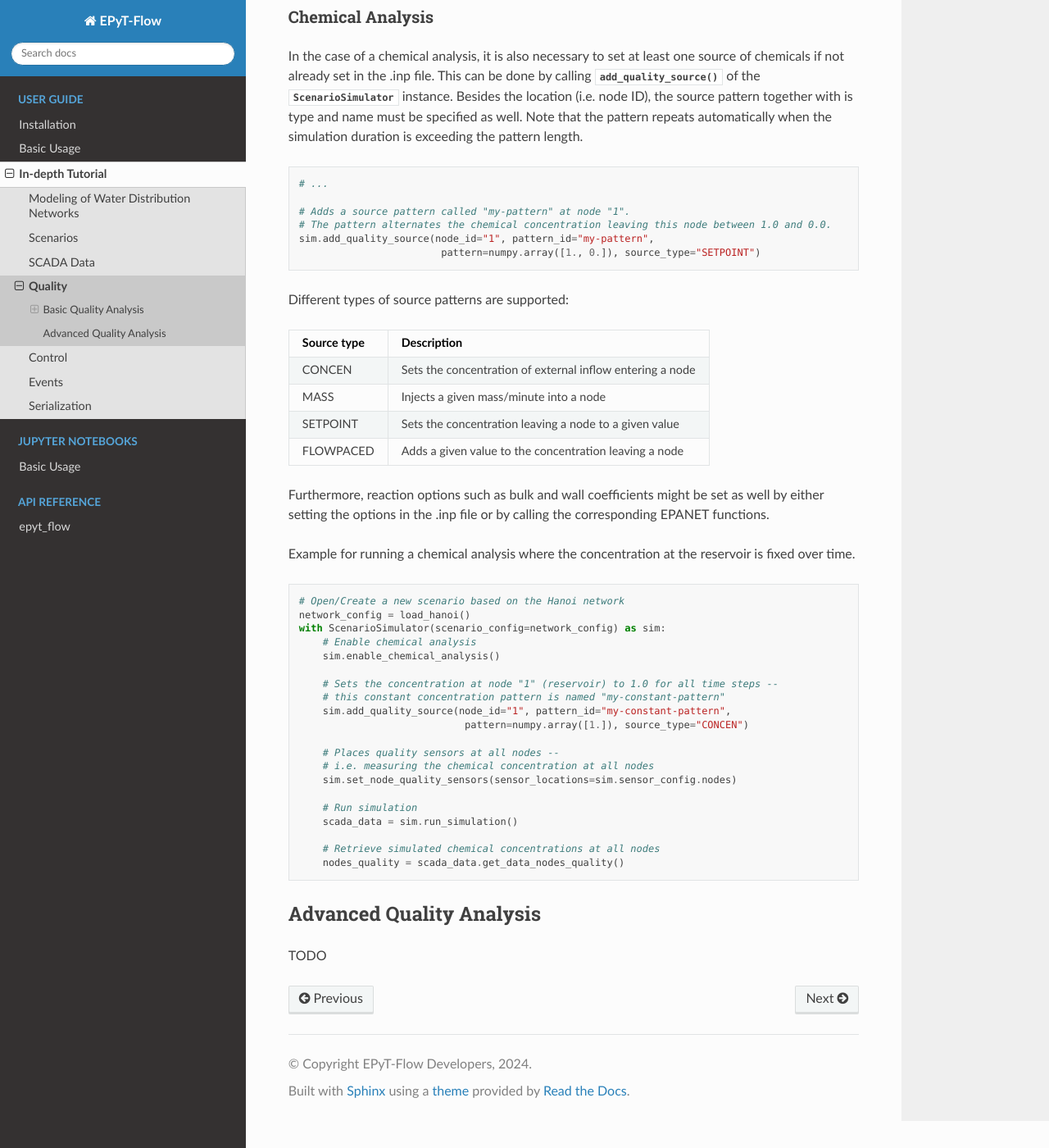
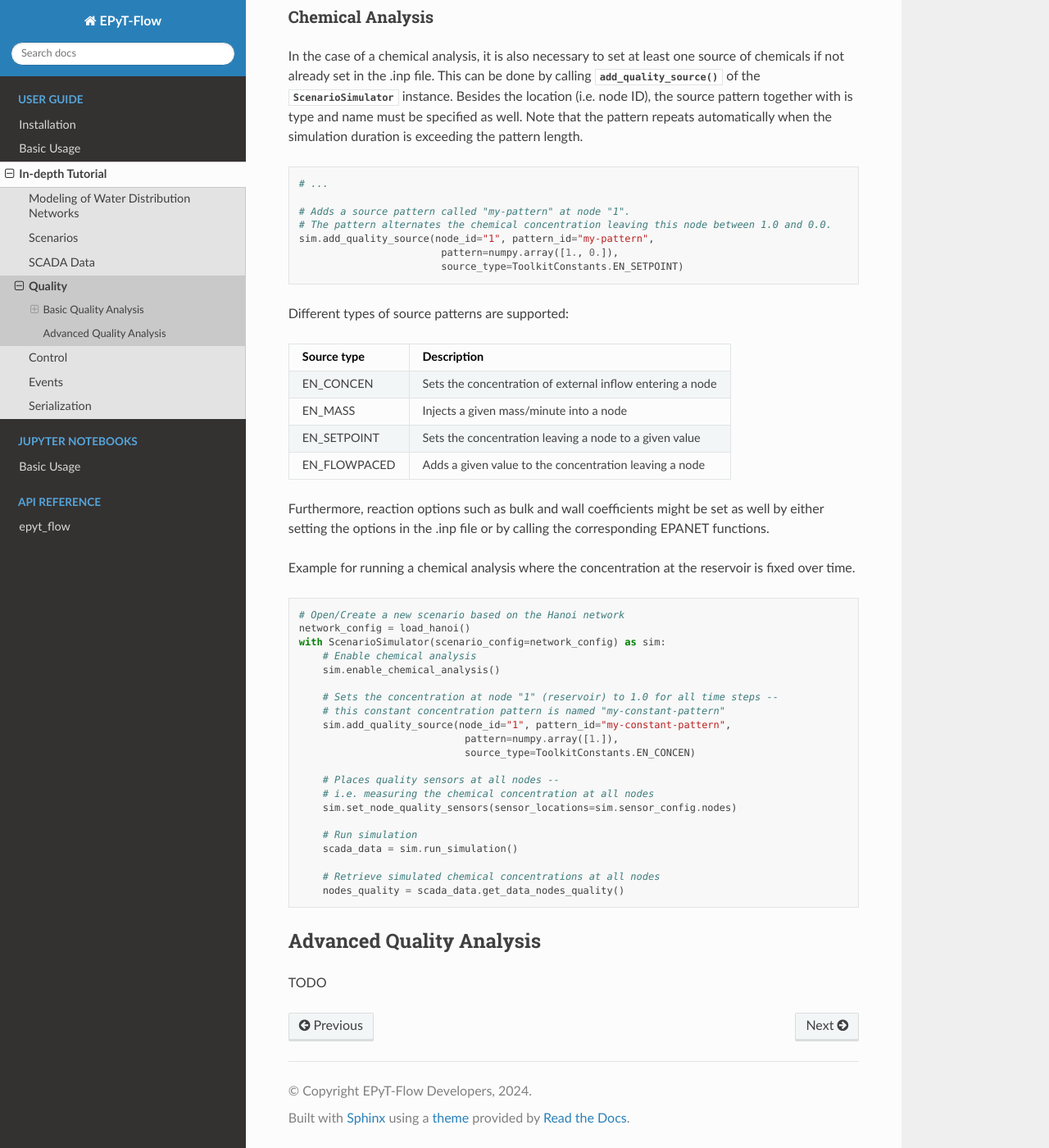
Before and after one commit to WaterFutures/EPyT-Flow, a Sphinx documentation site: the page built from docs/tut.quality.rst, in a window 1280 px wide and 1400 px high, scrolled down 1067 px. Shown: the whole window at 82% size. Built offline with Sphinx 7.4.7 and the Read the Docs theme 2.0.0, drawn with Linux system fonts in a browser that asks for light colours.

Commit message:
Change node source types to constants

```diff
--- a/docs/tut.quality.rst
+++ b/docs/tut.quality.rst
@@ -68,20 +68,21 @@ Note that the pattern repeats automatically when the simulation duration is exce
     # Adds a source pattern called "my-pattern" at node "1".
     # The pattern alternates the chemical concentration leaving this node between 1.0 and 0.0.
     sim.add_quality_source(node_id="1", pattern_id="my-pattern",
-                            pattern=numpy.array([1., 0.]), source_type="SETPOINT")
+                            pattern=numpy.array([1., 0.]),
+                            source_type=ToolkitConstants.EN_SETPOINT)
 
 Different types of source patterns are supported:
 
 +--------------+------------------------------------------------------------+
 | Source type  | Description                                                |
 +==============+============================================================+
-| CONCEN       | Sets the concentration of external inflow entering a node  |
+| EN_CONCEN    | Sets the concentration of external inflow entering a node  |
 +--------------+------------------------------------------------------------+
-| MASS         | Injects a given mass/minute into a node                    |
+| EN_MASS      | Injects a given mass/minute into a node                    |
 +--------------+------------------------------------------------------------+
-| SETPOINT     | Sets the concentration leaving a node to a given value     |
+| EN_SETPOINT  | Sets the concentration leaving a node to a given value     |
 +--------------+------------------------------------------------------------+
-| FLOWPACED    | Adds a given value to the concentration leaving a node     |
+| EN_FLOWPACED | Adds a given value to the concentration leaving a node     |
 +--------------+------------------------------------------------------------+
 
 
@@ -101,7 +102,8 @@ Example for running a chemical analysis where the concentration at the reservoir
         # Sets the concentration at node "1" (reservoir) to 1.0 for all time steps --
         # this constant concentration pattern is named "my-constant-pattern"
         sim.add_quality_source(node_id="1", pattern_id="my-constant-pattern",
-                                pattern=numpy.array([1.]), source_type="CONCEN")
+                                pattern=numpy.array([1.]),
+                                source_type=ToolkitConstants.EN_CONCEN)
 
         # Places quality sensors at all nodes --
         # i.e. measuring the chemical concentration at all nodes
```
Also changed, not shown: 2 other files.
